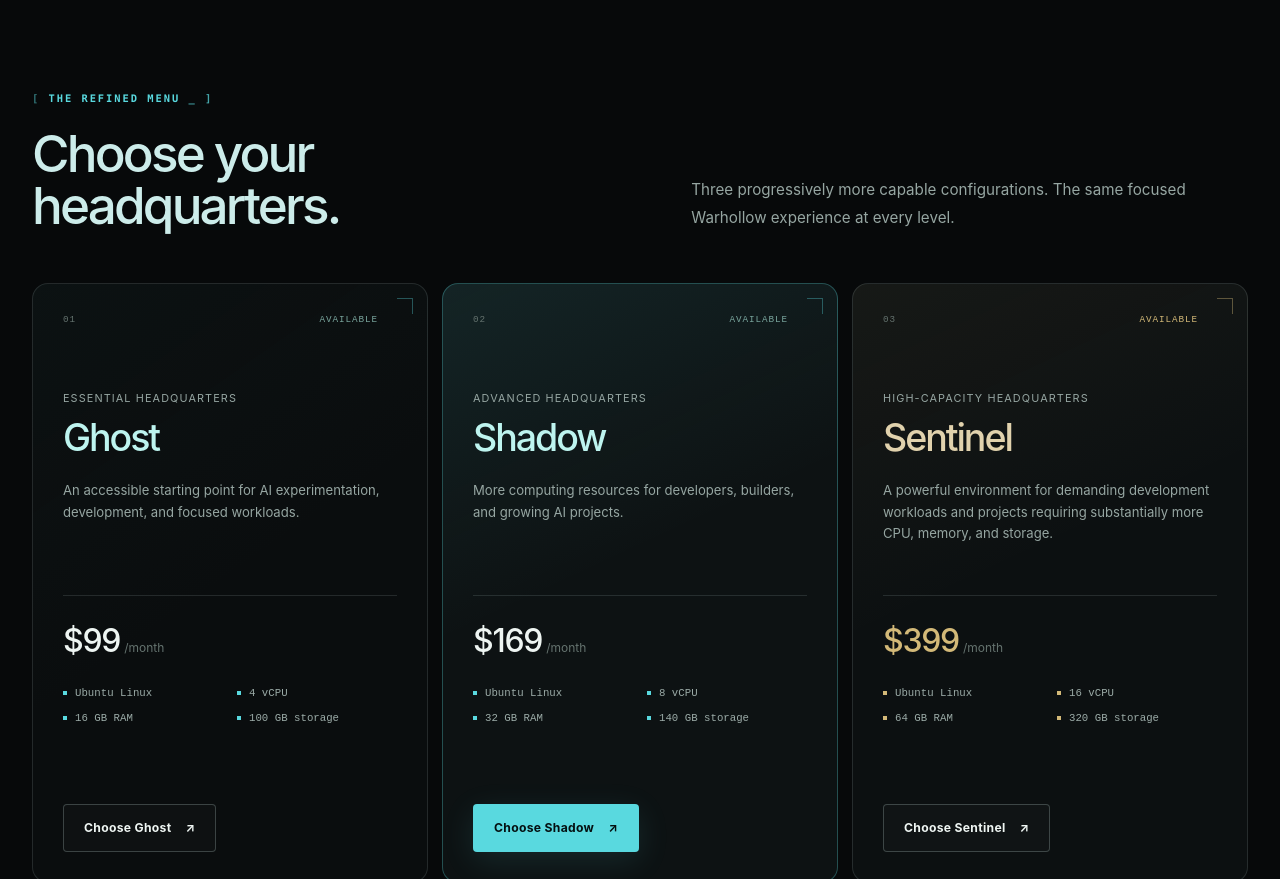
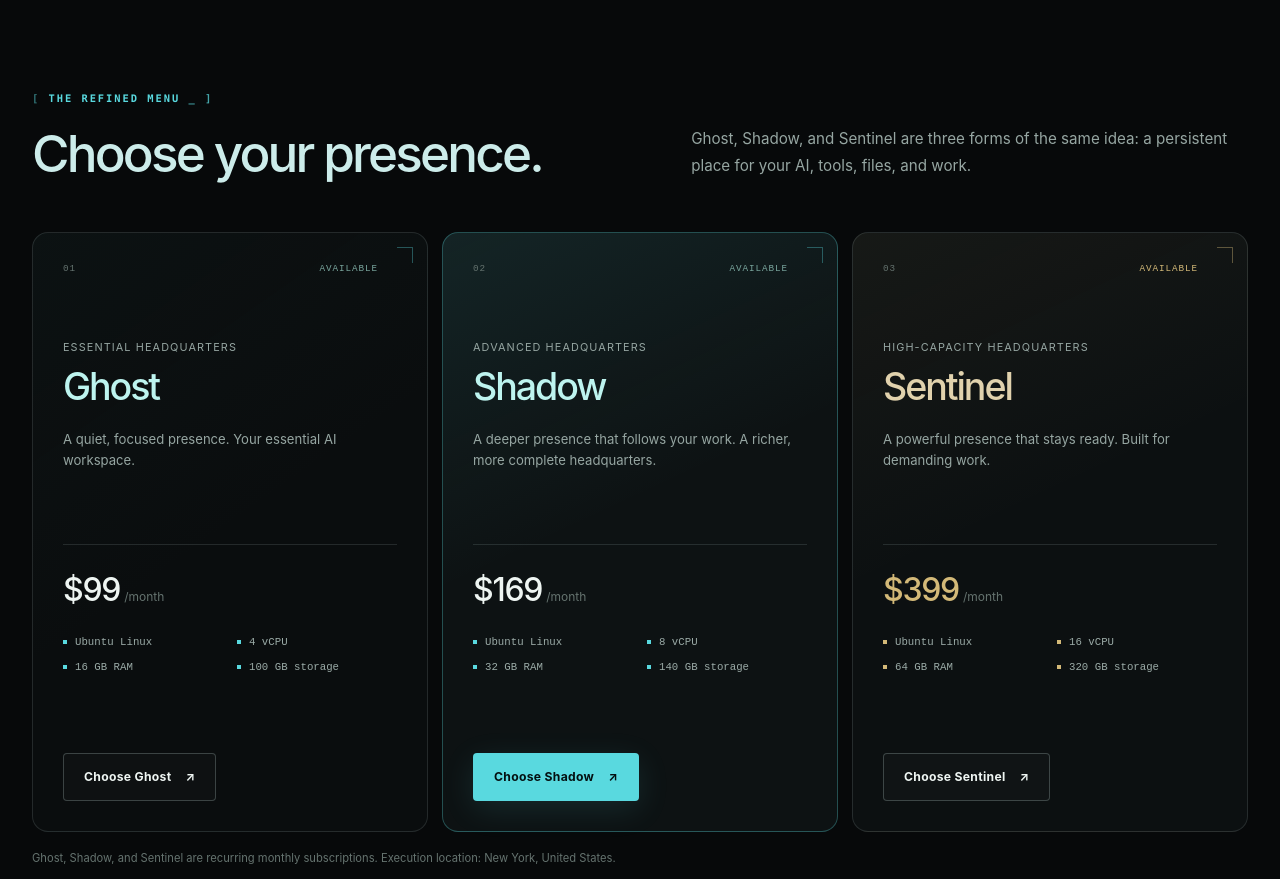
Before and after one commit to warhollow/warhollow-site, a plain HTML site: page warhollow-site/index.html in a window 1280 px wide. Shown: the part 940-1819 px from the top of the page. Drawn offline with Linux system fonts and the light colour scheme.

Commit message:
Frame products as a digital presence

```diff
--- a/warhollow-site/index.html
+++ b/warhollow-site/index.html
@@ -11,7 +11,7 @@
   <meta property="og:type" content="website">
   <meta property="og:site_name" content="Warhollow">
   <meta property="og:title" content="Warhollow — Your Personal AI Headquarters">
-  <meta property="og:description" content="AI infrastructure, simplified. Choose your headquarters and start building.">
+  <meta property="og:description" content="AI infrastructure, simplified. Choose your presence and start building.">
   <meta property="og:url" content="https://warhollow.com/">
   <meta name="twitter:card" content="summary_large_image">
   <link rel="stylesheet" href="/styles.css">
@@ -26,7 +26,7 @@
         <p class="eyebrow">Warhollow</p>
         <h1>Your Personal<br><span>AI Headquarters.</span></h1>
         <p class="hero-deck">AI infrastructure, simplified.</p>
-        <p class="hero-copy">Launch a ready-to-use Linux environment for your AI projects, tools, and workflows. Choose your headquarters and start building.</p>
+        <p class="hero-copy">Launch a ready-to-use Linux environment for your AI projects, tools, and workflows. Choose your presence and start building.</p>
         <div class="hero-actions">
           <a class="button primary" href="#headquarters">Explore Headquarters <span aria-hidden="true">↓</span></a>
           <a class="button secondary" href="#how-it-works">How It Works</a>
@@ -65,7 +65,7 @@
 
     <section class="section" id="headquarters">
       <div class="shell">
-        <div class="section-intro"><div><p class="eyebrow">The refined menu</p><h2>Choose your headquarters.</h2></div><p>Three progressively more capable configurations. The same focused Warhollow experience at every level.</p></div>
+        <div class="section-intro"><div><p class="eyebrow">The refined menu</p><h2>Choose your presence.</h2></div><p>Ghost, Shadow, and Sentinel are three forms of the same idea: a persistent place for your AI, tools, files, and work.</p></div>
         <product-catalog></product-catalog>
       </div>
     </section>
@@ -85,14 +85,14 @@
       <div class="shell">
         <div class="section-intro"><div><p class="eyebrow">How it works</p><h2>Three steps. Then build.</h2></div><p>Warhollow keeps the path from idea to environment deliberately short.</p></div>
         <div class="steps">
-          <article><span>01</span><h3>Choose your headquarters.</h3><p>Select Ghost, Shadow, or Sentinel.</p></article>
+          <article><span>01</span><h3>Choose your presence.</h3><p>Select Ghost, Shadow, or Sentinel.</p></article>
           <article><span>02</span><h3>Launch your environment.</h3><p>Warhollow provisions your ready-to-use Linux headquarters.</p></article>
           <article><span>03</span><h3>Start building.</h3><p>Open it in your browser and work with your preferred AI tools, applications, and development workflows.</p></article>
         </div>
       </div>
     </section>
 
-    <section class="section launch-section"><div class="shell launch-panel"><p class="eyebrow">Your environment is waiting</p><h2>Build what comes next.</h2><p>Choose a headquarters. Leave the infrastructure to Warhollow.</p><a class="button primary" href="https://portal.warhollow.com">Open Customer Portal <span aria-hidden="true">↗</span></a></div></section>
+    <section class="section launch-section"><div class="shell launch-panel"><p class="eyebrow">Your environment is waiting</p><h2>Build what comes next.</h2><p>Choose your presence. Leave the infrastructure to Warhollow.</p><a class="button primary" href="https://portal.warhollow.com">Open Customer Portal <span aria-hidden="true">↗</span></a></div></section>
   </main>
   <div data-site-footer></div>
   <script src="/product-catalog.js"></script>
--- a/warhollow-site/product-catalog.js
+++ b/warhollow-site/product-catalog.js
@@ -3,7 +3,7 @@ const PRODUCTS = [
     key: "ghost",
     name: "Ghost",
     level: "Essential Headquarters",
-    description: "An accessible starting point for AI experimentation, development, and focused workloads.",
+    description: "A quiet, focused presence. Your essential AI workspace.",
     price: "$99",
     cadence: "/month",
     specs: ["Ubuntu Linux", "4 vCPU", "16 GB RAM", "100 GB storage"],
@@ -13,7 +13,7 @@ const PRODUCTS = [
     key: "shadow",
     name: "Shadow",
     level: "Advanced Headquarters",
-    description: "More computing resources for developers, builders, and growing AI projects.",
+    description: "A deeper presence that follows your work. A richer, more complete headquarters.",
     price: "$169",
     cadence: "/month",
     specs: ["Ubuntu Linux", "8 vCPU", "32 GB RAM", "140 GB storage"],
@@ -24,7 +24,7 @@ const PRODUCTS = [
     key: "sentinel",
     name: "Sentinel",
     level: "High-Capacity Headquarters",
-    description: "A powerful environment for demanding development workloads and projects requiring substantially more CPU, memory, and storage.",
+    description: "A powerful presence that stays ready. Built for demanding work.",
     price: "$399",
     cadence: "/month",
     specs: ["Ubuntu Linux", "16 vCPU", "64 GB RAM", "320 GB storage"],
```
Also changed, not shown: warhollow-site/singapore.html (+3 -3 lines).
